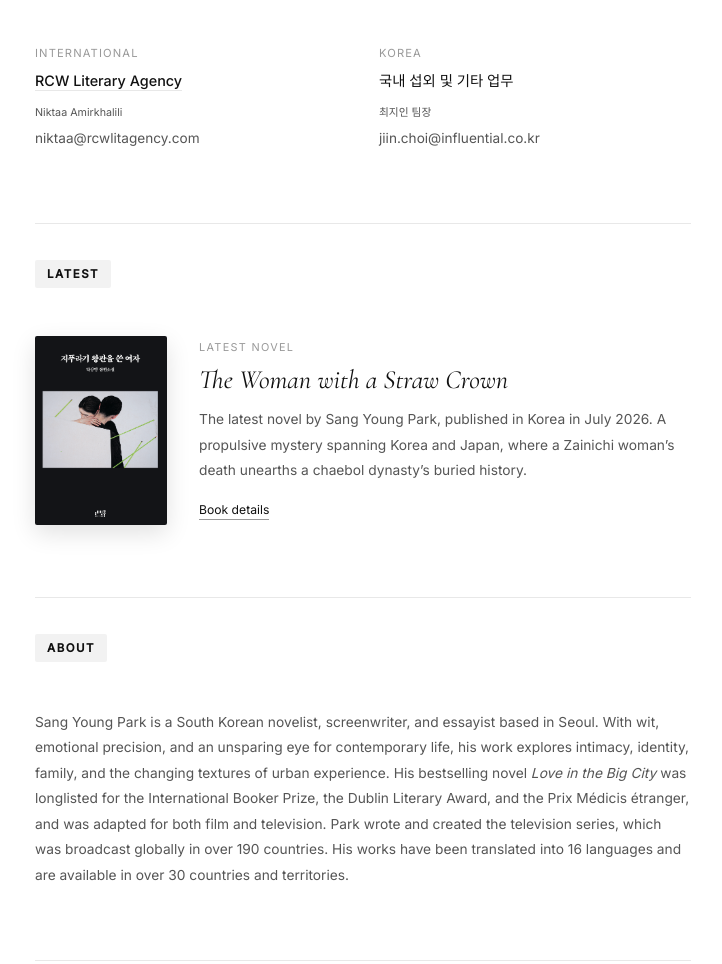
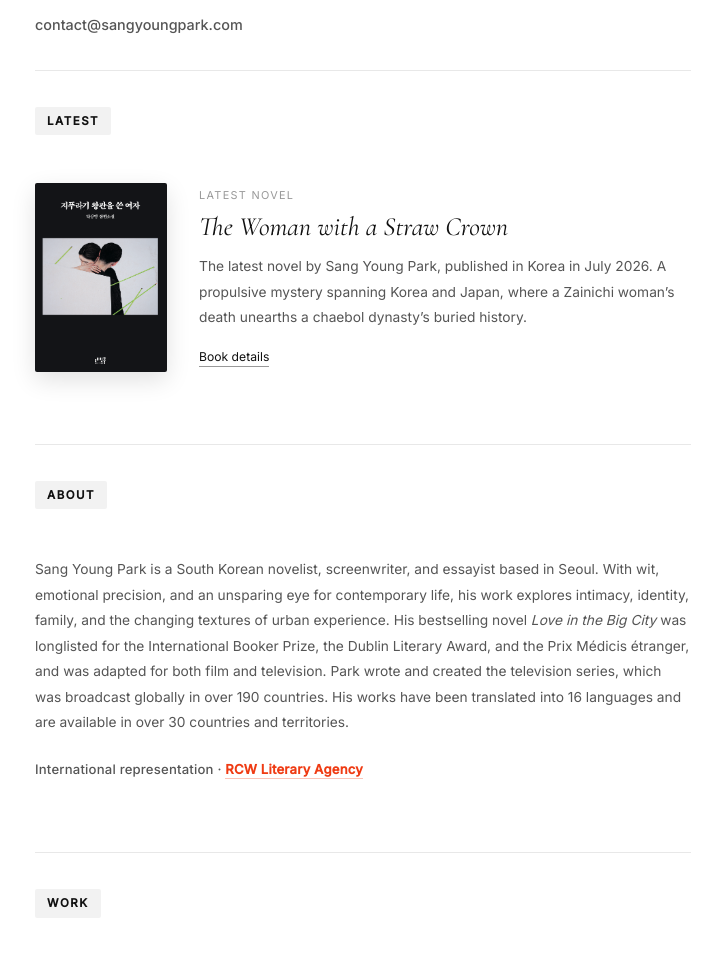
Before and after one commit to novelistpark/novelistpark.github.io, a plain HTML site: page index.html in a window 1280 px wide. Shown: the part 467-1431 px from the top of the page, without its empty margins (277-999 px from the left). Drawn offline with nearby package versions, Linux system fonts and the light colour scheme.

Commit message:
Add files via upload

```diff
--- a/index.html
+++ b/index.html
@@ -252,10 +252,47 @@
   }
 
   /* Contact */
+  #contact {
+    padding-top: 28px;
+    padding-bottom: 34px;
+  }
+  #contact .section-label {
+    margin-bottom: 24px;
+  }
   .contact-grid {
     display: grid;
-    grid-template-columns: 1fr 1fr;
-    gap: 32px;
+    grid-template-columns: 1fr;
+  }
+
+  .contact-primary-email {
+    display: inline-block;
+    width: fit-content;
+    font-size: 0.9rem;
+    font-weight: 500;
+    color: var(--mid);
+    text-decoration: none;
+    transition: color 0.2s ease;
+  }
+  .contact-primary-email:hover { color: var(--black); }
+
+  .representation {
+    margin-top: 24px;
+    font-size: 0.82rem;
+    font-weight: 500;
+    color: var(--mid);
+    letter-spacing: 0.015em;
+  }
+  .representation a {
+    color: #ef3b13;
+    font-weight: 600;
+    text-decoration: none;
+    border-bottom: 1px solid rgba(239, 59, 19, 0.3);
+    padding-bottom: 1px;
+    transition: color 0.2s ease, border-color 0.2s ease;
+  }
+  .representation a:hover {
+    color: #c92d0b;
+    border-bottom-color: #c92d0b;
   }
 
   .contact-item-label {
@@ -517,6 +554,9 @@
   }
 
   @media (max-width: 600px) {
+    .site-nav { flex-wrap: nowrap; gap: clamp(8px, 4vw, 18px); }
+    .site-nav a { white-space: nowrap; }
+    .site-nav .desktop-nav-link { display: none; }
     .hero-inner { flex-direction: column; gap: 24px; }
     .hero-name { font-size: 2.2rem; }
     .contact-grid { grid-template-columns: 1fr; gap: 24px; }
@@ -543,10 +583,10 @@
     <a href="#about">About</a>
     <a href="#work">Work</a>
     <a href="#awards">Awards</a>
-    <a href="#adaptations">Adaptations</a>
-    <a href="#appearances">Appearances</a>
-    <a href="#translations">Translations</a>
-    <a href="#press">Press</a>
+    <a class="desktop-nav-link" href="#adaptations">Adaptations</a>
+    <a class="desktop-nav-link" href="#appearances">Appearances</a>
+    <a class="desktop-nav-link" href="#translations">Translations</a>
+    <a class="desktop-nav-link" href="#press">Press</a>
   </nav>
 
   <!-- Hero -->
@@ -568,18 +608,7 @@
   <section id="contact">
     <p class="section-label">Contact</p>
     <div class="contact-grid">
-      <div>
-        <p class="contact-item-label">International</p>
-        <p class="contact-item-name"><a href="https://rcwlitagency.com/clients/sang-young-park" target="_blank" rel="noopener noreferrer" data-preview="rcw-sang-young-park-profile.png" data-preview-alt="Sang Young Park profile at RCW Literary Agency" data-preview-width="420">RCW Literary Agency</a></p>
-        <p class="contact-item-person">Niktaa Amirkhalili</p>
-        <a class="contact-item-email" href="mailto:niktaa@rcwlitagency.com">niktaa@rcwlitagency.com</a>
-      </div>
-      <div>
-        <p class="contact-item-label">Korea</p>
-        <p class="contact-item-name">국내 섭외 및 기타 업무</p>
-        <p class="contact-item-person">최지인 팀장</p>
-        <a class="contact-item-email" href="mailto:jiin.choi@influential.co.kr">jiin.choi@influential.co.kr</a>
-      </div>
+      <a class="contact-primary-email" href="mailto:contact@sangyoungpark.com">contact@sangyoungpark.com</a>
     </div>
   </section>
 
@@ -603,6 +632,7 @@
   <section id="about">
     <p class="section-label">About</p>
     <p class="about-copy">Sang Young Park is a South Korean novelist, screenwriter, and essayist based in Seoul. With wit, emotional precision, and an unsparing eye for contemporary life, his work explores intimacy, identity, family, and the changing textures of urban experience. His bestselling novel <em>Love in the Big City</em> was longlisted for the International Booker Prize, the Dublin Literary Award, and the Prix Médicis étranger, and was adapted for both film and television. Park wrote and created the television series, which was broadcast globally in over 190 countries. His works have been translated into 16 languages and are available in over 30 countries and territories.</p>
+    <p class="representation">International representation · <a href="https://rcwlitagency.com/clients/sang-young-park" target="_blank" rel="noopener noreferrer" data-preview="rcw-sang-young-park-profile.png" data-preview-alt="Sang Young Park profile at RCW Literary Agency" data-preview-width="420">RCW Literary Agency</a></p>
   </section>
 
   <!-- Work -->
```
